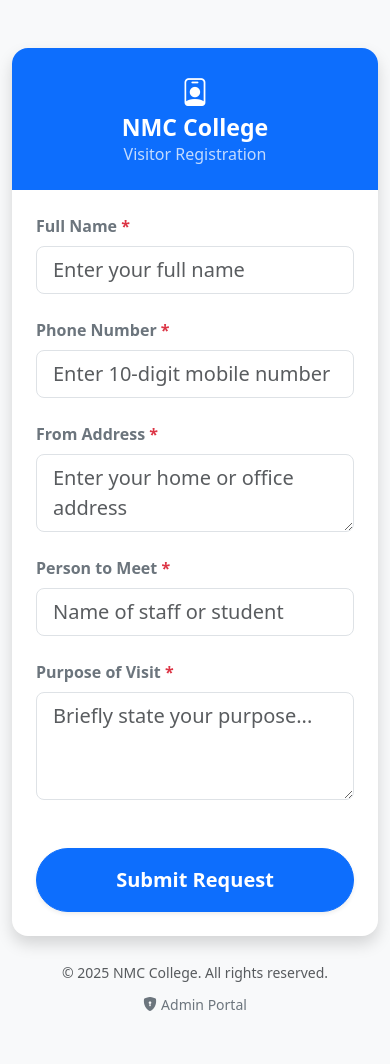
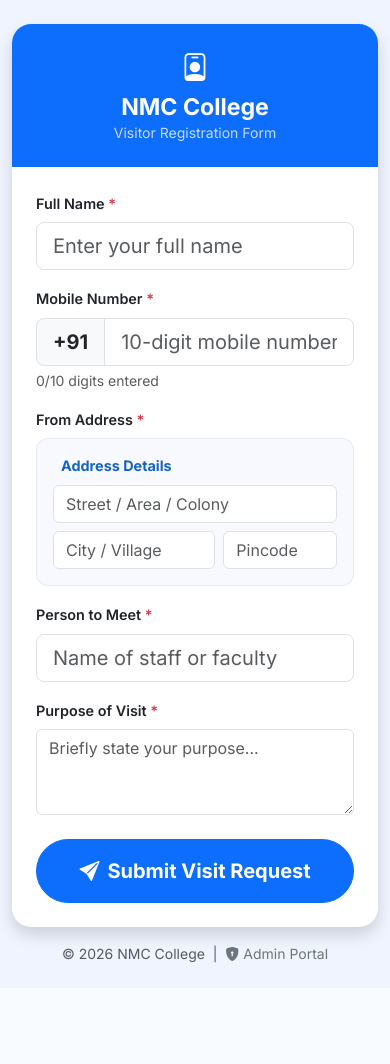
Before and after one commit to u24dsc119-maker/nmc-gatepass, a Flask app: page /form in a window 390 px wide. After the commit the page ends 963 px from the top, so only its background shows below. Run offline with Flask 3, Linux system fonts and the light colour scheme.

Commit message:
Fix: qrcode[pil] dep, structured address, digit-only phone, gate footer links

```diff
--- a/app.py
+++ b/app.py
@@ -63,22 +63,31 @@ def visitor_form():
     if request.method == 'POST':
         name = request.form.get('name', '').strip()
         phone = request.form.get('phone', '').strip()
-        from_address = request.form.get('from_address', '').strip()
+        street = request.form.get('street', '').strip()
+        city = request.form.get('city', '').strip()
+        pincode = request.form.get('pincode', '').strip()
+        from_address = f"{street}, {city} - {pincode}" if street and city and pincode else ''
         purpose = request.form.get('purpose', '').strip()
         person_to_meet = request.form.get('person_to_meet', '').strip()
 
         # --- Validation ---
-        if not name or not phone or not from_address or not purpose or not person_to_meet:
+        if not name or not phone or not street or not city or not pincode or not purpose or not person_to_meet:
             flash('Please fill in all required fields.', 'danger')
             return render_template('form.html', name=name, phone=phone,
-                                   from_address=from_address, purpose=purpose,
-                                   person_to_meet=person_to_meet)
+                                   street=street, city=city, pincode=pincode,
+                                   purpose=purpose, person_to_meet=person_to_meet)
 
         if len(phone) != 10 or not phone.isdigit() or phone[0] not in '6789':
             flash('Please enter a valid 10-digit phone number starting with 6, 7, 8, or 9.', 'danger')
             return render_template('form.html', name=name, phone=phone,
-                                   from_address=from_address, purpose=purpose,
-                                   person_to_meet=person_to_meet)
+                                   street=street, city=city, pincode=pincode,
+                                   purpose=purpose, person_to_meet=person_to_meet)
+
+        if len(pincode) != 6 or not pincode.isdigit():
+            flash('Please enter a valid 6-digit pincode.', 'danger')
+            return render_template('form.html', name=name, phone=phone,
+                                   street=street, city=city, pincode=pincode,
+                                   purpose=purpose, person_to_meet=person_to_meet)
 
         db = get_db()
         if db is not None:
--- a/requirements.txt
+++ b/requirements.txt
@@ -1,7 +1,7 @@
 Flask==3.0.2
 pymongo[srv]==4.6.2
 dnspython==2.6.1
-qrcode==7.4.2
+qrcode[pil]==7.4.2
 reportlab==4.1.0
 Pillow==10.2.0
 certifi
--- a/templates/form.html
+++ b/templates/form.html
@@ -4,117 +4,211 @@
 <head>
     <meta charset="UTF-8">
     <meta name="viewport" content="width=device-width, initial-scale=1.0">
-    <title>NMC College - Visitor Form</title>
-    <!-- Bootstrap CSS -->
+    <title>NMC College - Visitor Registration</title>
     <link href="https://cdn.jsdelivr.net/npm/bootstrap@5.3.0/dist/css/bootstrap.min.css" rel="stylesheet">
     <link rel="stylesheet" href="https://cdn.jsdelivr.net/npm/bootstrap-icons@1.10.5/font/bootstrap-icons.css">
+    <link href="https://fonts.googleapis.com/css2?family=Inter:wght@400;600;700&display=swap" rel="stylesheet">
+    <style>
+        * {
+            font-family: 'Inter', sans-serif;
+        }
+
+        body {
+            background: #f0f4ff;
+            min-height: 100vh;
+        }
+
+        .card {
+            border-radius: 1.2rem;
+        }
+
+        .card-header {
+            border-radius: 1.2rem 1.2rem 0 0 !important;
+        }
+
+        .form-control:focus {
+            border-color: #1565c0;
+            box-shadow: 0 0 0 0.2rem rgba(21, 101, 192, .15);
+        }
+
+        .form-label {
+            font-weight: 600;
+            font-size: 0.9rem;
+        }
+
+        .address-group {
+            background: #f8f9ff;
+            border: 1.5px solid #e3e8ff;
+            border-radius: 0.75rem;
+            padding: 1rem;
+        }
+
+        .address-group legend {
+            font-size: 0.9rem;
+            font-weight: 700;
+            color: #1565c0;
+            padding: 0 0.5rem;
+        }
+    </style>
 </head>
 
-<body class="bg-light min-vh-100 d-flex flex-column">
-    <div class="container my-auto py-5">
+<body class="min-vh-100 d-flex flex-column">
+    <div class="container my-auto py-4">
         <div class="row justify-content-center">
             <div class="col-12 col-md-8 col-lg-6 col-xl-5">
-                <div class="card shadow border-0 rounded-4">
-                    <div class="card-header bg-primary text-white text-center py-4 rounded-top-4 border-bottom-0">
-                        <i class="bi bi-person-badge fs-1 mb-2"></i>
+                <div class="card shadow border-0">
+                    <div class="card-header bg-primary text-white text-center py-4 border-bottom-0">
+                        <i class="bi bi-person-badge fs-1 mb-1 d-block"></i>
                         <h3 class="mb-0 fw-bold">NMC College</h3>
-                        <p class="mb-0 opacity-75">Visitor Registration</p>
+                        <p class="mb-0 opacity-75 small">Visitor Registration Form</p>
                     </div>
-                    <div class="card-body p-4 p-md-5">
+                    <div class="card-body p-4">
+
                         {% with messages = get_flashed_messages(with_categories=true) %}
                         {% if messages %}
                         {% for category, message in messages %}
-                        <div class="alert alert-{{ category }} alert-dismissible fade show shadow-sm" role="alert">
+                        <div class="alert alert-{{ category }} alert-dismissible fade show" role="alert">
                             <i class="bi bi-info-circle-fill me-2"></i>{{ message }}
-                            <button type="button" class="btn-close" data-bs-dismiss="alert" aria-label="Close"></button>
+                            <button type="button" class="btn-close" data-bs-dismiss="alert"></button>
                         </div>
                         {% endfor %}
                         {% endif %}
                         {% endwith %}
 
                         <form method="POST" action="/form" class="needs-validation" novalidate>
-                            <div class="mb-4">
-                                <label for="name" class="form-label fw-semibold text-secondary">Full Name <span
+
+                            <!-- Full Name -->
+                            <div class="mb-3">
+                                <label for="name" class="form-label">Full Name <span
                                         class="text-danger">*</span></label>
                                 <input type="text" class="form-control form-control-lg" id="name" name="name"
                                     value="{{ name|default('') }}" required placeholder="Enter your full name">
                                 <div class="invalid-feedback">Please provide your full name.</div>
                             </div>
 
-                            <div class="mb-4">
-                                <label for="phone" class="form-label fw-semibold text-secondary">Phone Number <span
+                            <!-- Phone Number (digits only, 10 digits) -->
+                            <div class="mb-3">
+                                <label for="phone" class="form-label">Mobile Number <span
                                         class="text-danger">*</span></label>
-                                <input type="tel" class="form-control form-control-lg" id="phone" name="phone"
-                                    pattern="[6-9][0-9]{9}" value="{{ phone|default('') }}" required
-                                    placeholder="Enter 10-digit mobile number">
-                                <div class="invalid-feedback">Please provide a valid 10-digit phone number starting with
-                                    6, 7, 8, or 9.</div>
+                                <div class="input-group input-group-lg">
+                                    <span class="input-group-text bg-light fw-bold">+91</span>
+                                    <input type="tel" class="form-control" id="phone" name="phone"
+                                        value="{{ phone|default('') }}" required maxlength="10" pattern="[6-9][0-9]{9}"
+                                        placeholder="10-digit mobile number" inputmode="numeric">
+                                </div>
+                                <div id="phone-feedback" class="form-text text-muted small mt-1">
+                                    <span id="phone-count">0</span>/10 digits entered
+                                </div>
+                                <div class="invalid-feedback d-block" id="phone-error" style="display:none!important;">
+                                </div>
                             </div>
 
-                            <div class="mb-4">
-                                <label for="from_address" class="form-label fw-semibold text-secondary">From Address
-                                    <span class="text-danger">*</span></label>
-                                <textarea class="form-control form-control-lg" id="from_address" name="from_address"
-                                    rows="2" required placeholder="Enter your home or office address"></textarea>
-                                <div class="invalid-feedback">Please provide your address.</div>
+                            <!-- From Address (Structured) -->
+                            <div class="mb-3">
+                                <label class="form-label">From Address <span class="text-danger">*</span></label>
+                                <fieldset class="address-group">
+                                    <legend>Address Details</legend>
+                                    <div class="mb-2">
+                                        <input type="text" class="form-control" id="street" name="street"
+                                            value="{{ street|default('') }}" required
+                                            placeholder="Street / Area / Colony">
+                                        <div class="invalid-feedback">Please enter your street/area.</div>
+                                    </div>
+                                    <div class="row g-2">
+                                        <div class="col-7">
+                                            <input type="text" class="form-control" id="city" name="city"
+                                                value="{{ city|default('') }}" required placeholder="City / Village">
+                                            <div class="invalid-feedback">Please enter city/village.</div>
+                                        </div>
+                                        <div class="col-5">
+                                            <input type="text" class="form-control" id="pincode" name="pincode"
+                                                value="{{ pincode|default('') }}" required maxlength="6"
+                                                pattern="[0-9]{6}" placeholder="Pincode" inputmode="numeric">
+                                            <div class="invalid-feedback">6-digit pincode.</div>
+                                        </div>
+                                    </div>
+                                </fieldset>
                             </div>
 
-                            <div class="mb-4">
-                                <label for="person_to_meet" class="form-label fw-semibold text-secondary">Person to Meet
-                                    <span class="text-danger">*</span></label>
+                            <!-- Person to Meet -->
+                            <div class="mb-3">
+                                <label for="person_to_meet" class="form-label">Person to Meet <span
+                                        class="text-danger">*</span></label>
                                 <input type="text" class="form-control form-control-lg" id="person_to_meet"
                                     name="person_to_meet" value="{{ person_to_meet|default('') }}" required
-                                    placeholder="Name of staff or student">
+                                    placeholder="Name of staff or faculty">
                                 <div class="invalid-feedback">Please specify who you are meeting.</div>
                             </div>
 
+                            <!-- Purpose -->
                             <div class="mb-4">
-                                <label for="purpose" class="form-label fw-semibold text-secondary">Purpose of Visit
-                                    <span class="text-danger">*</span></label>
-                                <textarea class="form-control form-control-lg" id="purpose" name="purpose" rows="3"
-                                    required
+                                <label for="purpose" class="form-label">Purpose of Visit <span
+                                        class="text-danger">*</span></label>
+                                <textarea class="form-control" id="purpose" name="purpose" rows="3" required
                                     placeholder="Briefly state your purpose...">{{ purpose|default('') }}</textarea>
-                                <div class="invalid-feedback">Please state your purpose of visit.</div>
+                                <div class="invalid-feedback">Please state your purpose.</div>
                             </div>
 
-                            <div class="d-grid mt-5">
-                                <button type="submit"
-                                    class="btn btn-primary btn-lg rounded-pill fw-bold shadow-sm py-3">Submit
-                                    Request</button>
+                            <div class="d-grid">
+                                <button type="submit" class="btn btn-primary btn-lg rounded-pill fw-bold py-3">
+                                    <i class="bi bi-send-fill me-2"></i>Submit Visit Request
+                                </button>
                             </div>
                         </form>
                     </div>
                 </div>
-                <div class="text-center mt-4 text-muted">
-                    <small>&copy; {{ range(2023, 2027) | random }} NMC College. All rights reserved.</small>
-                    <br>
-                    <a href="{{ url_for('login') }}"
-                        class="text-decoration-none text-secondary mt-2 d-inline-block"><small><i
-                                class="bi bi-shield-lock-fill me-1"></i>Admin Portal</small></a>
+
+                <div class="text-center mt-3 text-muted small">
+                    &copy; 2026 NMC College &nbsp;|&nbsp;
+                    <a href="{{ url_for('login') }}" class="text-decoration-none text-secondary">
+                        <i class="bi bi-shield-lock-fill me-1"></i>Admin Portal
+                    </a>
                 </div>
             </div>
         </div>
     </div>
 
-    <!-- Bootstrap JS Bundle -->
     <script src="https://cdn.jsdelivr.net/npm/bootstrap@5.3.0/dist/js/bootstrap.bundle.min.js"></script>
+    <script>
+        // Phone: allow digits only, show live counter
+        const phoneInput = document.getElementById('phone');
+        const phoneCount = document.getElementById('phone-count');
+        const phoneError = document.getElementById('phone-error');
 
-    <!-- Form Validation Script -->
-    <script>
-        // Example starter JavaScript for disabling form submissions if there are invalid fields
+        phoneInput.addEventListener('keypress', function (e) {
+            if (!/[0-9]/.test(e.key)) e.preventDefault();
+        });
+        phoneInput.addEventListener('input', function () {
+            this.value = this.value.replace(/[^0-9]/g, '').slice(0, 10);
+            phoneCount.textContent = this.value.length;
+            if (this.value.length === 10 && !/^[6-9]/.test(this.value)) {
+                phoneError.textContent = 'Number must start with 6, 7, 8, or 9.';
+                phoneError.style.display = 'block';
+            } else {
+                phoneError.textContent = '';
+                phoneError.style.display = 'none';
+            }
+        });
+
+        // Pincode: digits only
+        document.getElementById('pincode').addEventListener('keypress', function (e) {
+            if (!/[0-9]/.test(e.key)) e.preventDefault();
+        });
+
+        // Bootstrap validation
         (function () {
-            'use strict'
-            var forms = document.querySelectorAll('.needs-validation')
+            'use strict';
+            var forms = document.querySelectorAll('.needs-validation');
             Array.prototype.slice.call(forms).forEach(function (form) {
                 form.addEventListener('submit', function (event) {
                     if (!form.checkValidity()) {
-                        event.preventDefault()
-                        event.stopPropagation()
+                        event.preventDefault();
+                        event.stopPropagation();
                     }
-                    form.classList.add('was-validated')
-                }, false)
-            })
-        })()
+                    form.classList.add('was-validated');
+                }, false);
+            });
+        })();
     </script>
 </body>
 
```
Also changed, not shown: templates/gate.html (+11 -0 lines).
